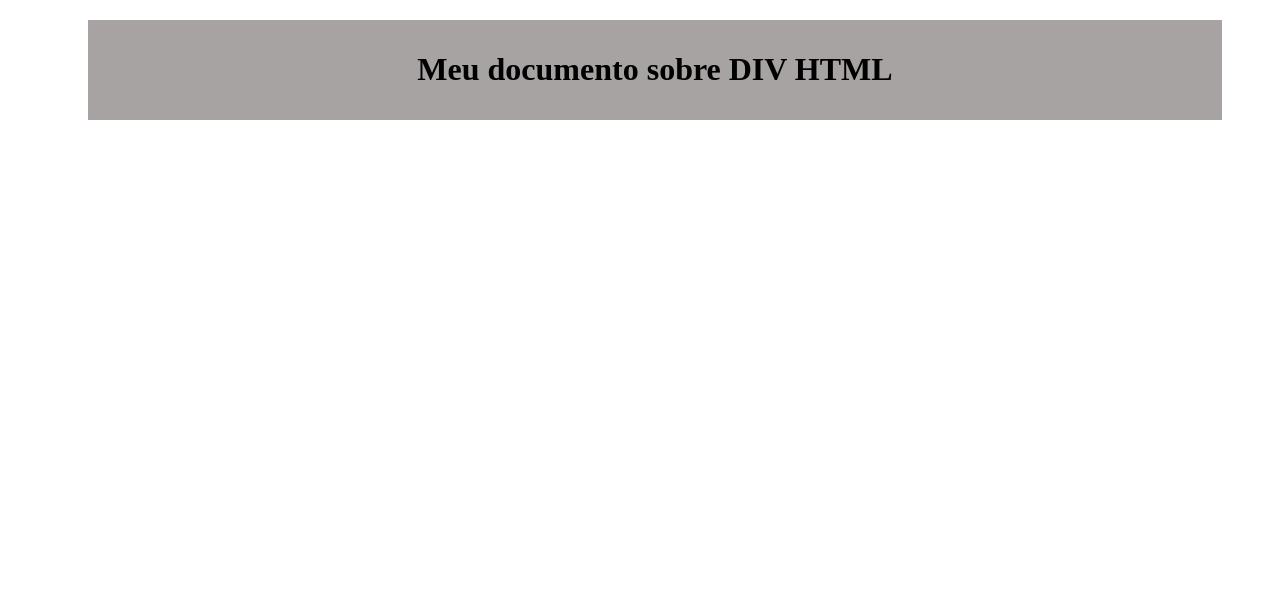
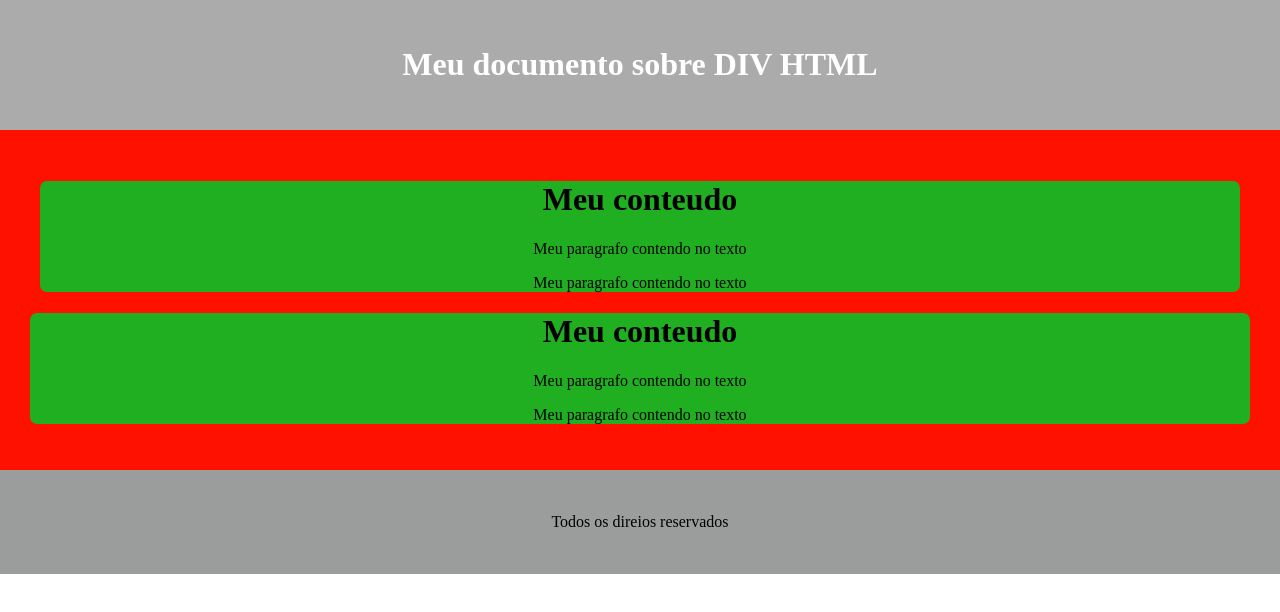
Before and after one commit to gabriela-keller/codificacao-pfus-02, a plain HTML site: page exercicios.html/exercicio-03/index.html in a window 1280 px wide. Drawn offline with Linux system fonts and the light colour scheme.

Commit message:
terminando a atividade03

```diff
--- a/exercicios.html/exercicio-03/index.html
+++ b/exercicios.html/exercicio-03/index.html
@@ -5,20 +5,53 @@
     <meta name="viewport" content="width=device-width, initial-scale=1.0" />
     <title>Document</title>
   </head>
-  <body>
+  <body style="margin: 0px; padding: 0px;">
+    <header>
       <div
         style="
-        background-color: rgb(167, 163, 163);
-        width:200 px;
-        height: 200 px;
+          background-color: rgb(172, 171, 171);
           text-align: center;
-        margin: 20px 50px 70px 80px;
-        padding: 10px 50px;
-        border: 10px;
-        border-radius: 0
+          color: rgb(255, 255, 255);
+          padding: 25px;
         "
       >
         <h1>Meu documento sobre DIV HTML</h1>
       </div>
+    </header>
+
+    <main>
+      <div style="background-color: rgb(255, 17, 0);  padding: 30px;">
+        <div
+          style="
+            background-color: rgb(32, 175, 32);
+            border-radius: 7px;
+            text-align: center;
+            margin: 10px;
+          "
+        >
+          <h1>Meu conteudo</h1>
+          <p>Meu paragrafo contendo no texto</p>
+          <p>Meu paragrafo contendo no texto</p>
+        </div>
+        <div
+          style="
+            background-color: rgb(32, 175, 32);
+            border-radius: 7px;
+
+            text-align: center;
+          "
+        >
+          <h1>Meu conteudo</h1>
+          <p>Meu paragrafo contendo no texto</p>
+          <p>Meu paragrafo contendo no texto</p>
+        </div>
+      </div>
+    </main>
+
+    <footer>
+      <div style="background-color: rgb(155, 156, 156);  text-align: center; padding: 27px;">
+        <p>Todos os direios reservados</p>
+      </div>
+    </footer>
   </body>
 </html>
```
Also changed, not shown: 05-aula/tags.html (+1 -1 lines). Lines whose indentation alone changed are shown as unchanged.
